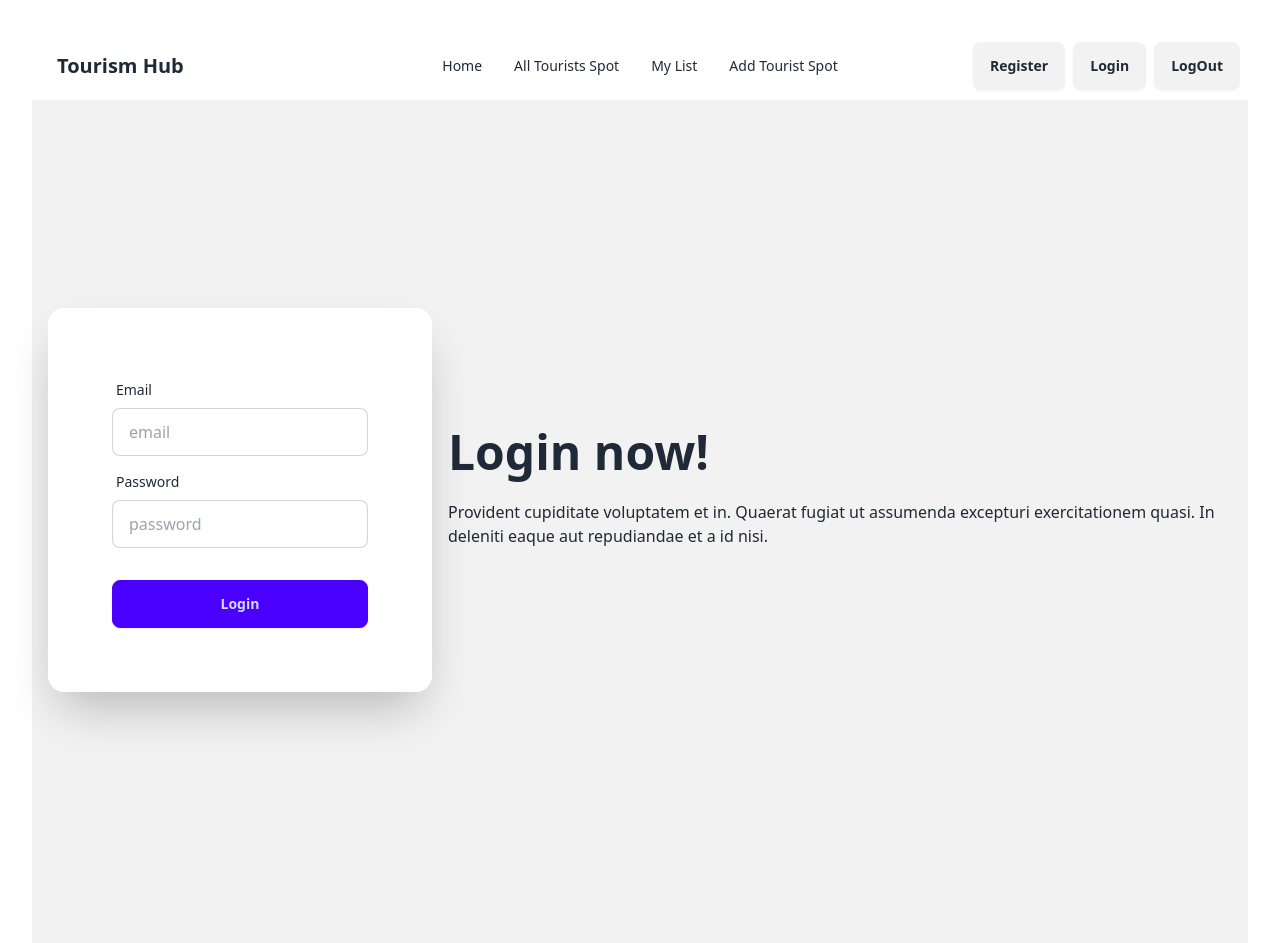
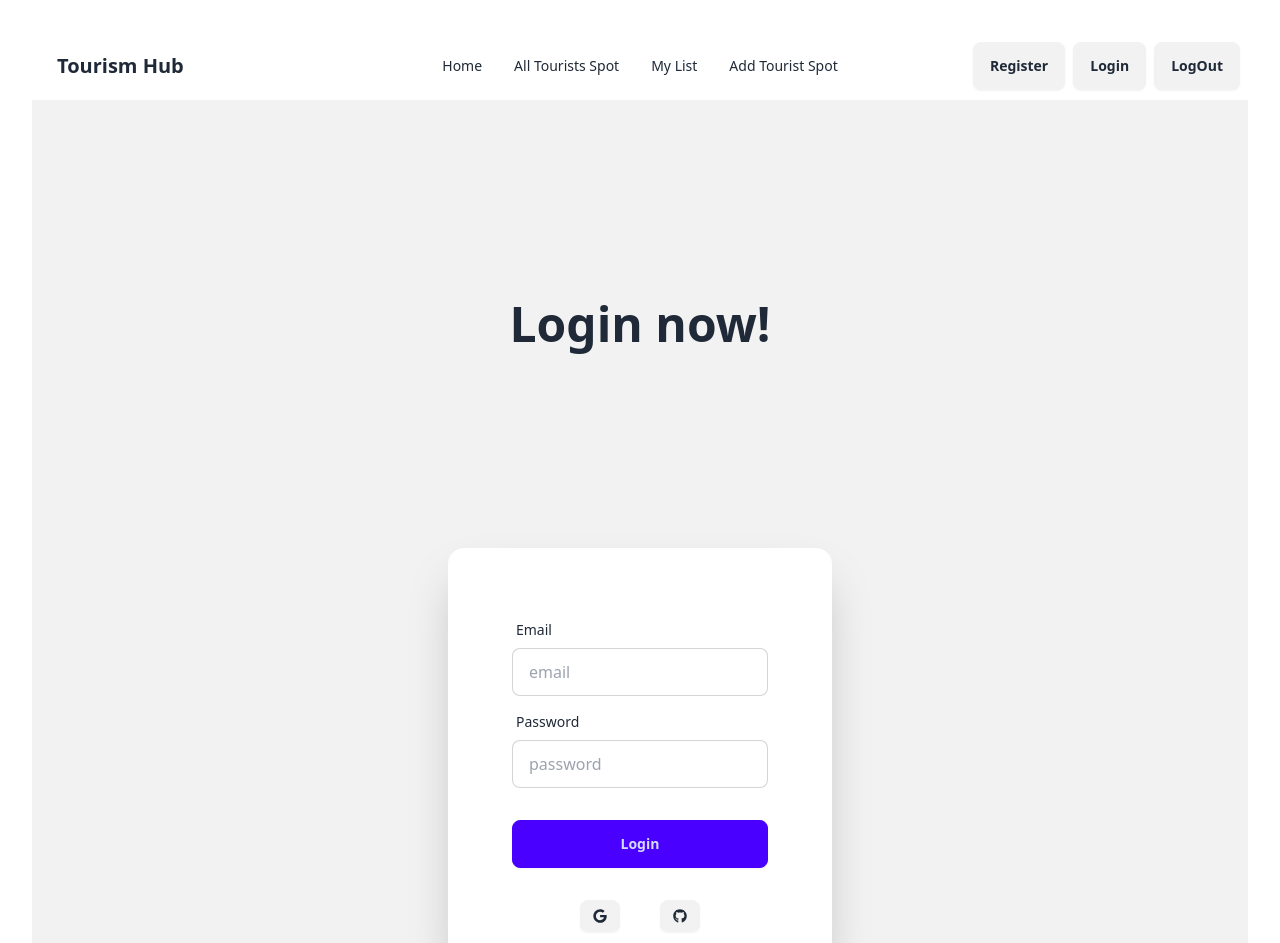
Before and after one commit to asifalam515/tourism_hub_client, a React (Vite) app: page /login in a window 1280 px wide. Shown: the top 943 px of the page. Built offline with nearby package versions, Linux system fonts and the light colour scheme; no server answers.

Commit message:
github and google log in applied

```diff
--- a/package.json
+++ b/package.json
@@ -15,6 +15,7 @@
     "match-sorter": "^6.3.4",
     "react": "^18.3.1",
     "react-dom": "^18.3.1",
+    "react-icons": "^5.3.0",
     "react-router-dom": "^6.26.2",
     "sort-by": "^1.2.0",
     "sweetalert2": "^11.14.1"
--- a/src/components/Login.jsx
+++ b/src/components/Login.jsx
@@ -1,9 +1,64 @@
 import { useContext } from "react";
 import { AuthContext } from "../providers/AuthProviders";
+import { FaGoogle } from "react-icons/fa";
+import { FaGithub } from "react-icons/fa";
+
 import Swal from "sweetalert2";
+import {
+  getAuth,
+  GithubAuthProvider,
+  GoogleAuthProvider,
+  signInWithPopup,
+} from "firebase/auth";
+import app from "../firebase/firebase.config";
+import { useNavigate } from "react-router-dom";
 
 const Login = () => {
   const { loggedInUser } = useContext(AuthContext);
+  const navigate = useNavigate();
+  const auth = getAuth(app);
+
+  const googleProvider = new GoogleAuthProvider();
+  const githubProvider = new GithubAuthProvider();
+  const handleGoogleLogin = () => {
+    signInWithPopup(auth, googleProvider)
+      .then((result) => {
+        // logge in success
+        Swal.fire({
+          icon: "success",
+          title: "Logged In using Google",
+          text: "Logged In Successfully",
+        });
+        navigate("/");
+      })
+      .catch((error) => {
+        Swal.fire({
+          icon: "error",
+          title: "Something went Wrong",
+          text: `${error.message}`,
+        });
+      });
+  };
+  const handleGithubLogin = () => {
+    signInWithPopup(auth, githubProvider)
+      .then((result) => {
+        // logge in success
+        Swal.fire({
+          icon: "success",
+          title: "Logged In using Github",
+          text: "Logged In Successfully",
+        });
+        navigate("/");
+      })
+      .catch((error) => {
+        Swal.fire({
+          icon: "error",
+          title: "Something went Wrong",
+          text: `${error.message}`,
+        });
+      });
+  };
+
   const handleLogIn = (e) => {
     e.preventDefault();
     const form = e.target;
@@ -19,20 +74,18 @@ const Login = () => {
         title: "Logged In",
         text: "Logged In Successfully",
       });
+      navigate("/");
     });
   };
   return (
     <div>
       <div className="hero bg-base-200 min-h-screen">
-        <div className="hero-content flex-col lg:flex-row-reverse">
-          <div className="text-center lg:text-left">
+        <div className="hero-content grid grid-rows-2">
+          {/* text div */}
+          <div className="text-center ">
             <h1 className="text-5xl font-bold">Login now!</h1>
-            <p className="py-6">
-              Provident cupiditate voluptatem et in. Quaerat fugiat ut assumenda
-              excepturi exercitationem quasi. In deleniti eaque aut repudiandae
-              et a id nisi.
-            </p>
           </div>
+          {/* form div */}
           <div className="card bg-base-100 w-full max-w-sm shrink-0 shadow-2xl">
             <form onSubmit={handleLogIn} className="card-body">
               <div className="form-control">
@@ -63,6 +116,17 @@ const Login = () => {
                 <button className="btn btn-primary">Login</button>
               </div>
             </form>
+            {/*
+            login Using github and google
+            */}
+            <div className="flex justify-center items-center gap-10">
+              <button onClick={handleGoogleLogin} className="btn btn-sm">
+                <FaGoogle />
+              </button>
+              <button onClick={handleGithubLogin} className="btn btn-sm">
+                <FaGithub />
+              </button>
+            </div>
           </div>
         </div>
       </div>
```
Also changed, not shown: 1 other file (tests, documents, lock files or other folders).
